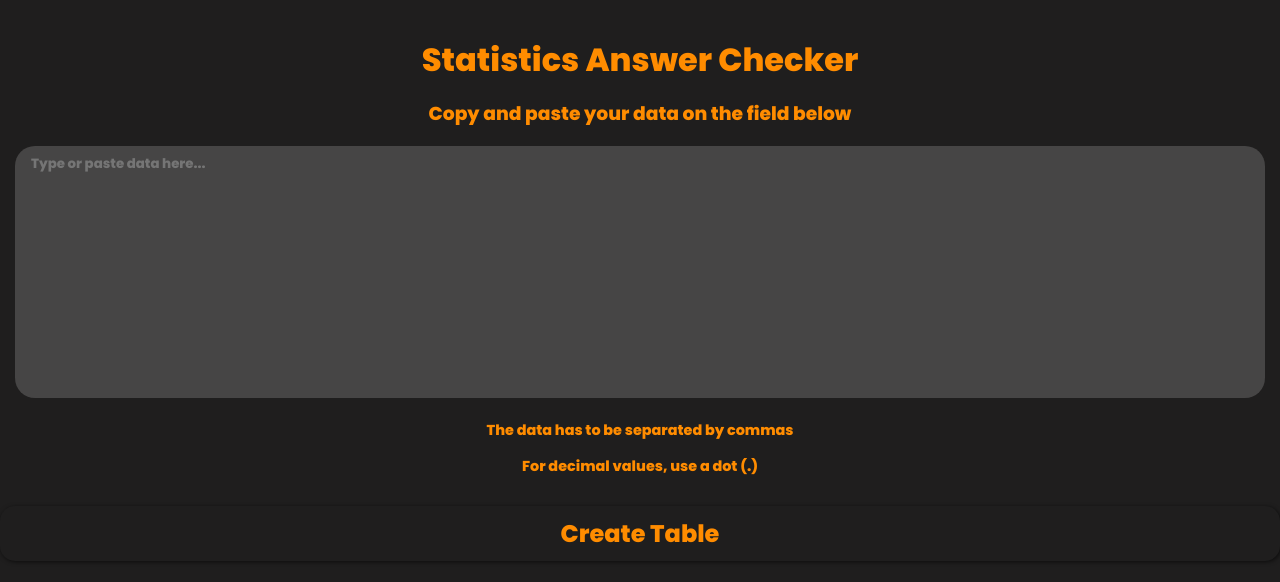
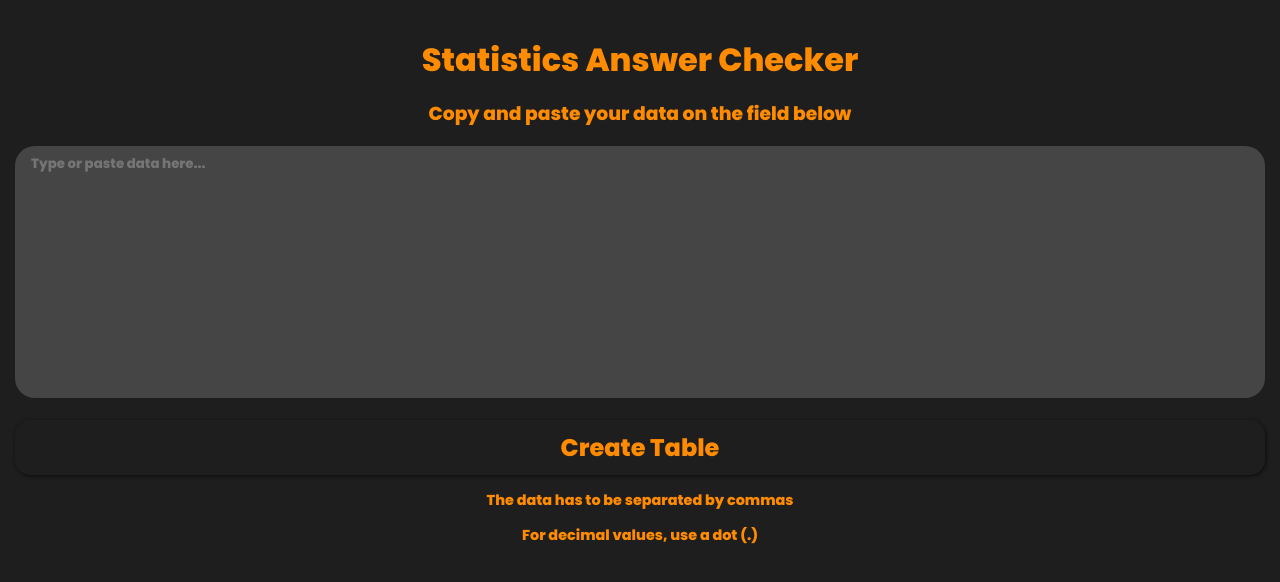
Before and after one commit to GabrielMCavalcante/statistics-answer-checker, a React (Create React App) app: page / in a window 1280 px wide. Shown: the top 582 px of the page. Built offline with nearby package versions, Linux system fonts and the light colour scheme.

Commit message:
Changed button position

```diff
--- a/src/containers/Home/index.tsx
+++ b/src/containers/Home/index.tsx
@@ -90,10 +90,10 @@ function Home(props: any) {
             <div className="UserData">
                 <h3>Copy and paste your data on the field below</h3>
                 <Data />
+                <Button onclick={createTable}>Create Table</Button>
                 <p>The data has to be separated by commas</p>
                 <p>For decimal values, use a dot (.)</p>
             </div>
-            <Button onclick={createTable}>Create Table</Button>
         </div>
     )
 }
```
